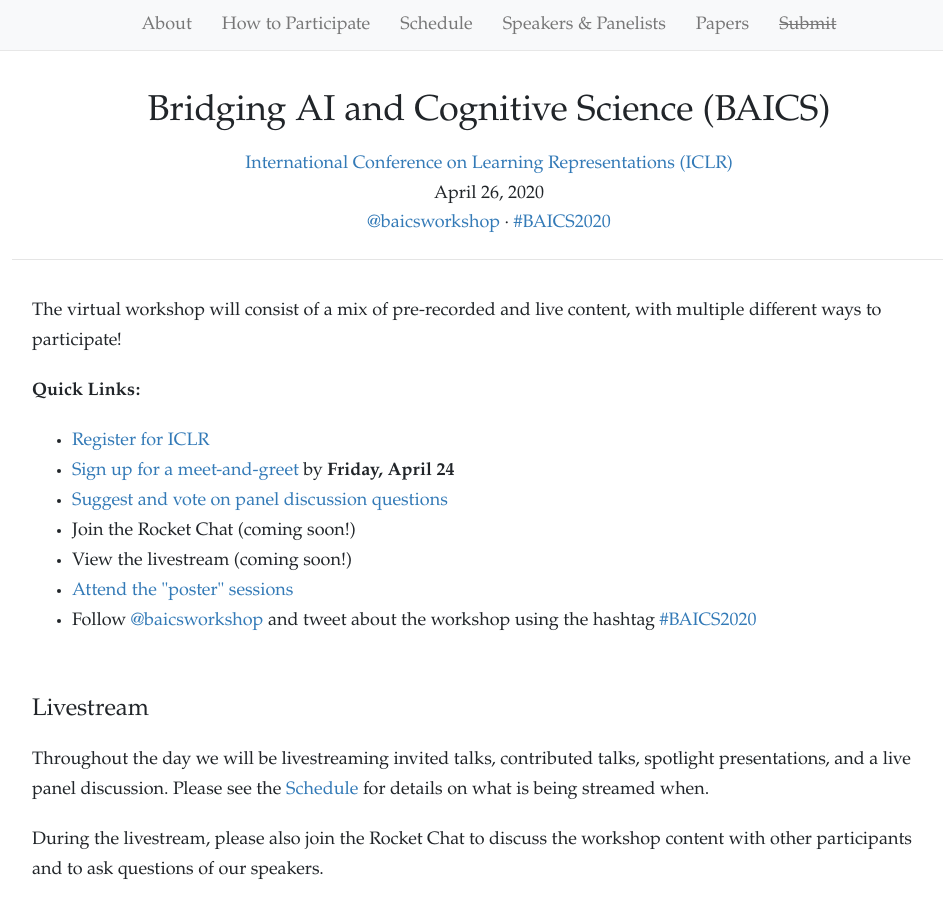
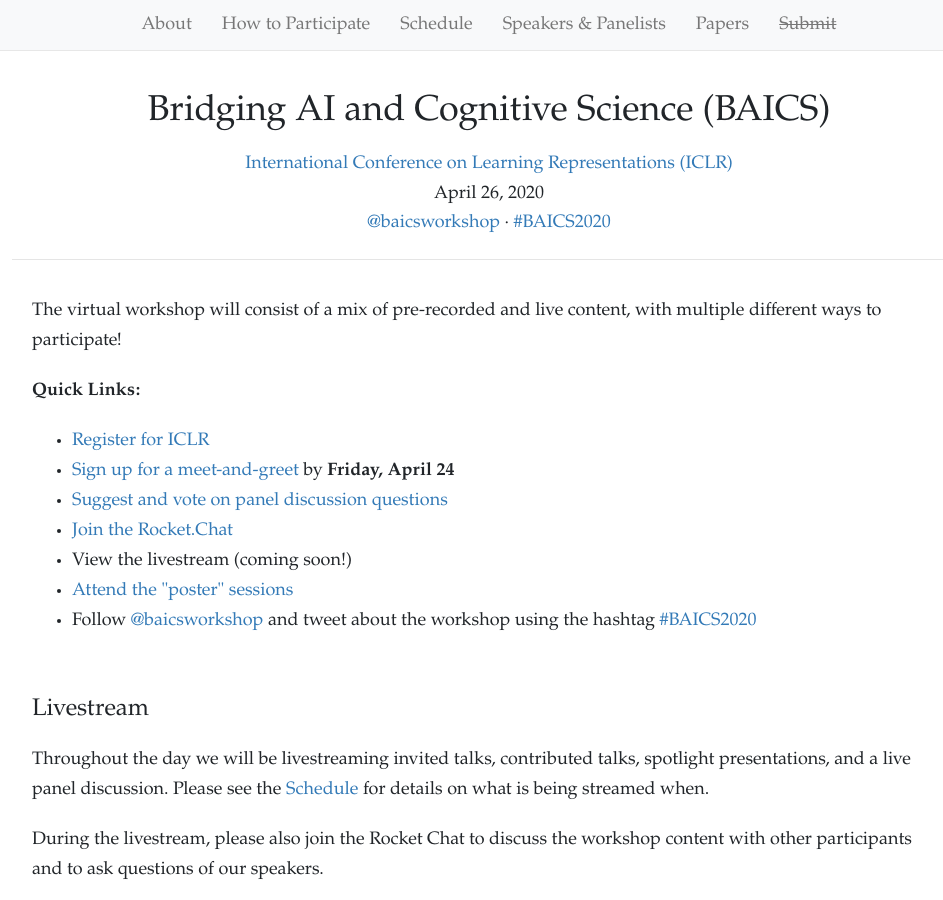
Before and after one commit to offline-rl-neurips/offline-rl-neurips.github.io, a Jekyll site: the page built from format.html, in a window 1280 px wide and 900 px high. Shown: the whole window, without its empty margins (151-1094 px from the left). Built offline with Jekyll 4.4.1, drawn with Linux system fonts in a browser that asks for light colours; nearby versions of some CDN libraries.

Commit message:
Add link to rocket chat

```diff
--- a/format.html
+++ b/format.html
@@ -10,7 +10,7 @@
 	<li><a href="https://iclr.cc/Register/view-registration" target="_default">Register for ICLR</a></li>
 	<li><a href="https://forms.gle/8ANcfPzvDWbJ41uE9" target="_default">Sign up for a meet-and-greet</a> by <b>Friday, April 24</b></li>
 	<li><a href="https://app.sli.do/event/xxrtocoj/live/questions" target="_default">Suggest and vote on panel discussion questions</a></li>
-	<li>Join the Rocket Chat (coming soon!)</li>
+	<li><a href="https://iclr.rocket.chat/channel/workshop_BAICS" target="_blank">Join the Rocket.Chat</a></li>
 	<li>View the livestream (coming soon!)</li>
 	<li><a href="/papers.html">Attend the "poster" sessions</a></li>
 	<li>Follow <a href="https://twitter.com/baicsworkshop" target="_blank">@baicsworkshop</a> and tweet about the workshop using the hashtag <a href="https://twitter.com/hashtag/BAICS2020" target="_blank">#BAICS2020</a></li>
```
